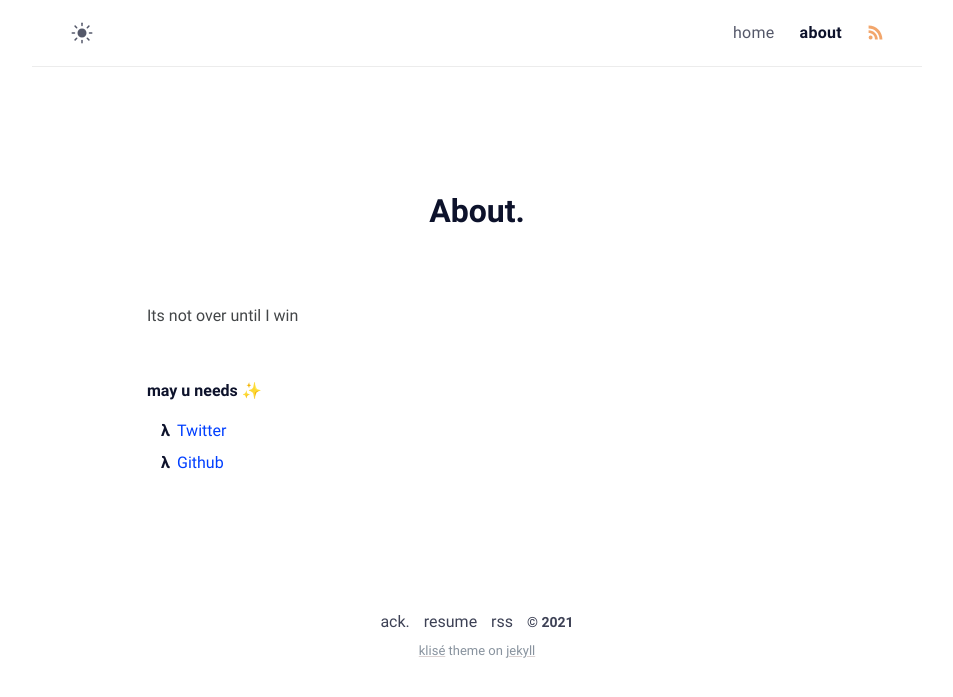
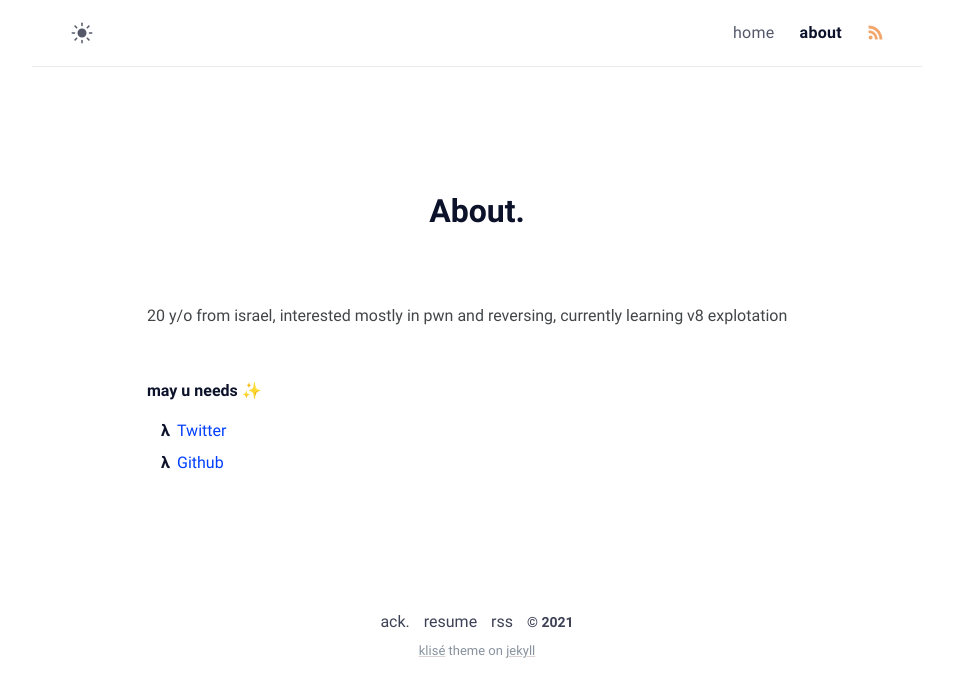
Before and after one commit to yuvaly0/yuvaly0.github.io, a Jekyll site: the page built from about.md, in a window 1280 px wide. Shown: the top 697 px of the page, without its empty margins (163-1116 px from the left). Built offline with Jekyll 4.4.1, drawn with Linux system fonts in a browser that asks for light colours.

Commit message:
update about

```diff
--- a/about.md
+++ b/about.md
@@ -4,7 +4,9 @@ permalink: /about/
 layout: page
 ---
 
-Its not over until I win
+20 y/o from israel,
+interested mostly in pwn and reversing,
+currently learning v8 explotation
 
 ##### may u needs ✨
 
```
